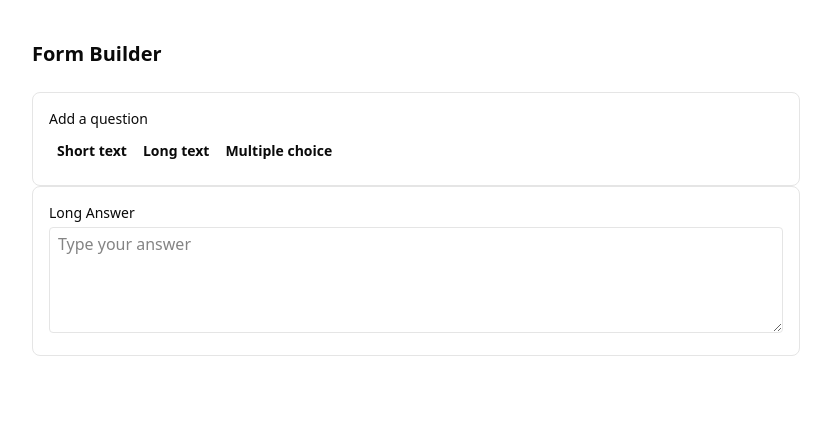
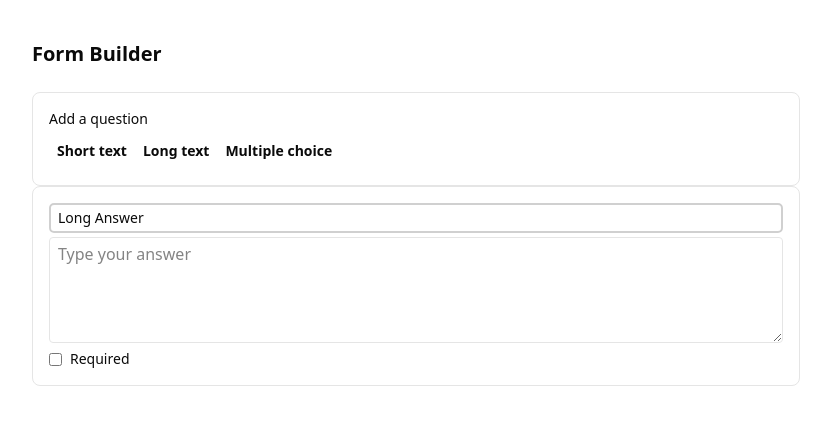
Before and after one commit to mangit955/fill.in, a Next.js app: page /create in a window 1280 px wide. Both pictures are taken after a click on the button "Long text". Shown: the top 424 px of the page, without its empty margins (224-1055 px from the left). Built offline with nearby package versions, Linux system fonts and the light colour scheme.

Commit message:
chore: completed the basic functionalities of a block

```diff
--- a/components/builder/BuilderRenderer.tsx
+++ b/components/builder/BuilderRenderer.tsx
@@ -1,5 +1,6 @@
 import {
   FormBlock,
+  LongTextBlock as LongTextBlockType,
   MultipleChoiceBlock as MultipleChoiceBlockType,
   ShortTextBlock as ShortTextBlockType,
 } from "../../lib/forms/types";
@@ -37,12 +38,22 @@ export default function BlockRenderer({
       );
 
     case "long_text":
-      return <LongTextBlock block={block} />;
+      return (
+        <LongTextBlock
+          block={block}
+          autoFocus={autoFocus}
+          onUpdateMeta={onUpdateMeta}
+          onUpdateConfig={(id, updater) =>
+            onUpdateConfig<LongTextBlockType>(id, updater)
+          }
+        />
+      );
 
     case "multiple_choice":
       return (
         <MultipleChoiceBlock
           block={block}
+          autoFocus={autoFocus}
           onUpdateMeta={onUpdateMeta}
           onUpdateConfig={(id, updater) =>
             onUpdateConfig<MultipleChoiceBlockType>(id, updater)
--- a/components/builder/LongTextBlock.tsx
+++ b/components/builder/LongTextBlock.tsx
@@ -1,21 +1,104 @@
 import { LongTextBlock as LongTextBlockType } from "@/lib/forms/types";
+import { useEffect, useRef, useState } from "react";
+import RequiredToggle from "./controls/RequiredToggle";
 
 type Props = {
   block: LongTextBlockType;
+  autoFocus?: boolean;
+  onUpdateMeta: (blockId: string, updates: { required?: boolean }) => void;
+  onUpdateConfig: (
+    blockId: string,
+    updater: (
+      config: LongTextBlockType["config"]
+    ) => LongTextBlockType["config"]
+  ) => void;
 };
 
-export default function LongTextBlock({ block }: Props) {
+export default function LongTextBlock({
+  block,
+  autoFocus,
+  onUpdateConfig,
+  onUpdateMeta,
+}: Props) {
+  const [isEditing, setIsEditing] = useState(false);
+  const [value, setValue] = useState(block.config.label);
+  const inputRef = useRef<HTMLInputElement>(null);
+
+  function save() {
+    if (value === block.config.label) {
+      setIsEditing(false);
+      return;
+    }
+    onUpdateConfig(block.id, (config) => ({
+      ...config,
+      label: value,
+    }));
+    setIsEditing(false);
+  }
+
+  useEffect(() => {
+    if (autoFocus && isEditing) {
+      inputRef.current?.focus();
+    }
+  }, [autoFocus, isEditing]);
+
+  useEffect(() => {
+    if (autoFocus) {
+      setIsEditing(true);
+    }
+  }, [autoFocus]);
+
+  useEffect(() => {
+    if (!isEditing) {
+      setValue(block.config.label);
+    }
+  }, [block.config.label, isEditing]);
+
   return (
     <div className="border rounded-md p-4">
-      <label className="block text-sm font-medium mb-1">
-        {block.config.label}
-      </label>
+      {/* Label */}
+      {isEditing ? (
+        <input
+          ref={inputRef}
+          value={value}
+          onChange={(e) => setValue(e.target.value)}
+          onBlur={save}
+          onKeyDown={(e) => {
+            if (e.key === "Enter") {
+              e.preventDefault();
+              save();
+            }
+            if (e.key === "Escape") {
+              setValue(block.config.label);
+              setIsEditing(false);
+            }
+          }}
+          className="w-full border rounded px-2 py-1 text-sm mb-1"
+        />
+      ) : (
+        <p
+          className="text-sm font-medium cursor-pointer"
+          onClick={() => setIsEditing(true)}
+        >
+          {block.config.label}
+          {block.required && <span className="text-red-500 ml-1">*</span>}
+        </p>
+      )}
+
+      {/* Disable text-input box preview */}
+
       <textarea
         disabled
         rows={block.config.rows}
         placeholder={block.config.placeholder}
         className="w-full border rounded px-2 py-1"
       />
+
+      {/* Required toggle */}
+      <RequiredToggle
+        required={block.required}
+        onChange={(required) => onUpdateMeta(block.id, { required })}
+      />
     </div>
   );
 }
--- a/components/builder/MultipleChoiceBlock.tsx
+++ b/components/builder/MultipleChoiceBlock.tsx
@@ -1,8 +1,10 @@
 import { MultipleChoiceBlock as MultipleChoiceBlockType } from "@/lib/forms/types";
 import RequiredToggle from "./controls/RequiredToggle";
+import { useEffect, useRef, useState } from "react";
 
 type Props = {
   block: MultipleChoiceBlockType;
+  autoFocus?: boolean;
   onUpdateMeta: (blockId: string, updates: { required?: boolean }) => void;
   onUpdateConfig: (
     blockId: string,
@@ -14,16 +16,73 @@ type Props = {
 
 export default function MultipleChoiceBlock({
   block,
+  autoFocus,
   onUpdateConfig,
   onUpdateMeta,
 }: Props) {
+  const [isEditing, setIsEditing] = useState(false);
+  const [value, setValue] = useState(block.config.label);
+  const inputRef = useRef<HTMLInputElement>(null);
+
+  function save() {
+    if (value === block.config.label) {
+      setIsEditing(false);
+      return;
+    }
+    onUpdateConfig(block.id, (config) => ({
+      ...config,
+      label: value,
+    }));
+    setIsEditing(false);
+  }
+  useEffect(() => {
+    if (autoFocus && isEditing) {
+      inputRef.current?.focus();
+    }
+  }, [autoFocus, isEditing]);
+
+  useEffect(() => {
+    if (autoFocus) {
+      setIsEditing(true);
+    }
+  }, [autoFocus]);
+
+  useEffect(() => {
+    if (!isEditing) {
+      setValue(block.config.label);
+    }
+  }, [block.config.label, isEditing]);
+
   return (
     <div className="border rounded-md p-4">
       {/* Label */}
-      <p className="text-sm font-medium mb-2">
-        {block.config.label}{" "}
-        {block.required && <span className="text-red-500">*</span>}
-      </p>
+      {isEditing ? (
+        <input
+          ref={inputRef}
+          value={value}
+          onChange={(e) => setValue(e.target.value)}
+          onBlur={save}
+          onKeyDown={(e) => {
+            if (e.key === "Enter") {
+              e.preventDefault();
+              save();
+            }
+            if (e.key === "Escape") {
+              setValue(block.config.label);
+              setIsEditing(false);
+            }
+          }}
+          className="w-full border rounded px-2 py-1 text-sm mb-1"
+        />
+      ) : (
+        <p
+          className="text-sm font-medium cursor-pointer"
+          onClick={() => setIsEditing(true)}
+        >
+          {block.config.label}
+          {block.required && <span className="text-red-500 ml-1">*</span>}
+        </p>
+      )}
 
       {/* options */}
       <div className="space-y-2">
```
